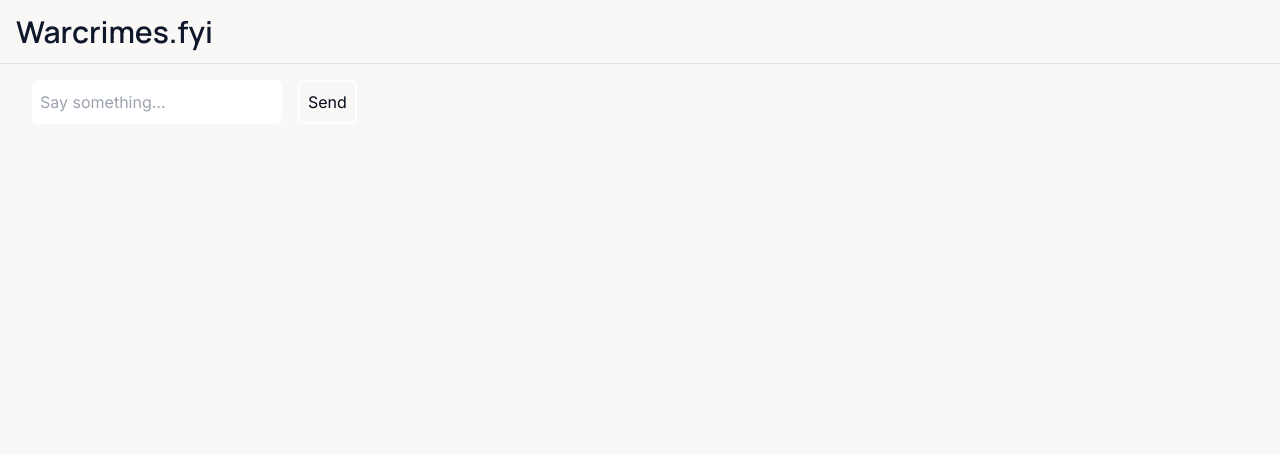
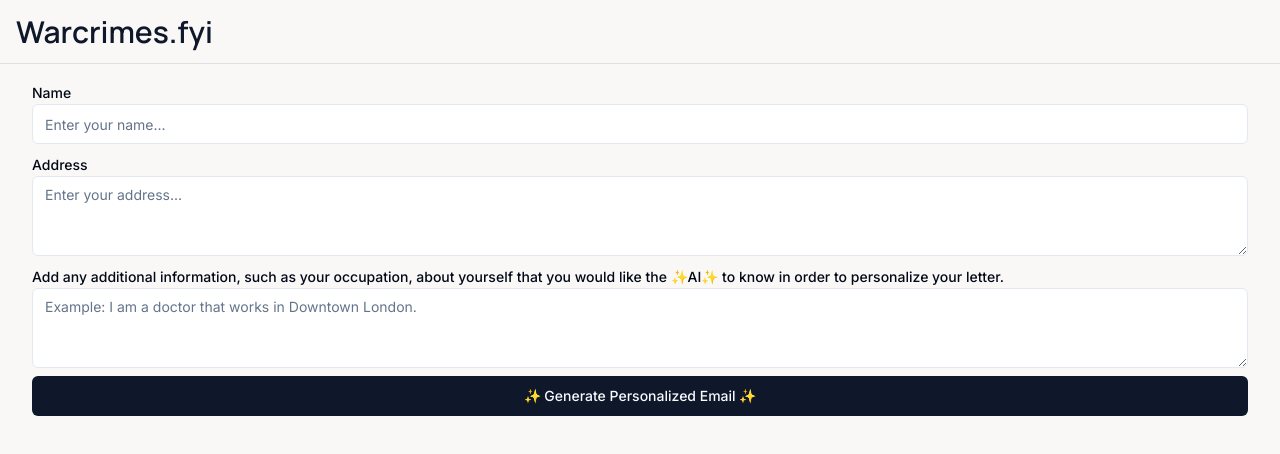
Before and after one commit to moinbukhari/politicians_fyi, a Next.js app: page /write in a window 1280 px wide. Shown: the top 454 px of the page. Built offline with nearby package versions, Linux system fonts and the light colour scheme.

Commit message:
Add genPrompt to page

```diff
--- a/app/api/utils/genPrompt.ts
+++ b/app/api/utils/genPrompt.ts
@@ -22,7 +22,7 @@
     ];
     promptString += `
 Here is some additional personal info:
-  ${additionalPersonalInfo.join("\n")}
+${additionalPersonalInfo.join("\n")}
     `;
   }
 
--- a/components/write/WriteForm.tsx
+++ b/components/write/WriteForm.tsx
@@ -1,36 +1,64 @@
 "use client";
 
-import { useChat } from "ai/react";
+import { useState } from "react";
+import { useChat, useCompletion } from "ai/react";
+
+// shadcn/ui
+import { Button } from "../ui/button";
+import { Input } from "../ui/input";
+import { Label } from "../ui/label";
+import { Textarea } from "../ui/textarea";
+
+// utils
+import genPromt from "@/app/api/utils/genPrompt";
 
 const WriteForm = () => {
-  const { messages, input, handleInputChange, handleSubmit } = useChat({
-    api: "/api/prompt",
-  });
+  const [name, setName] = useState("");
+  const [address, setAddress] = useState("");
+  const [additionalInfo, setAdditionalInfo] = useState("");
+  const [prompt, setPrompt] = useState("");
+
+  console.log("test", genPromt({ name, address, additionalInfo }));
+
+  const onSubmit = () => {
+    setPrompt(genPromt({ name, address, additionalInfo }));
+  };
 
   return (
-    <div>
-      <section className="mb-auto m">
-        {messages.map((m) => (
-          <div className="mb-4" key={m.id}>
-            {m.role === "user" ? "User: " : "AI: "}
-            {m.content}
-          </div>
-        ))}
-      </section>
-      <form className="flex space-x-4" onSubmit={handleSubmit}>
-        <input
-          className="rounded-md p-2 text-black"
-          value={input}
-          onChange={handleInputChange}
-          placeholder="Say something..."
+    <div className="grid gap-2">
+      <div>
+        <Label htmlFor="name">Name</Label>
+        <Input
+          id="name"
+          placeholder="Enter your name..."
+          value={name}
+          onChange={(e) => setName(e.target.value)}
         />
-        <button
-          className="border-solid border-2 border-white p-2 rounded-md"
-          type="submit"
-        >
-          Send
-        </button>
-      </form>
+      </div>
+      <div>
+        <Label htmlFor="address">Address</Label>
+        <Textarea
+          id="address"
+          placeholder="Enter your address..."
+          value={address}
+          onChange={(e) => setAddress(e.target.value)}
+        />
+      </div>
+      <div>
+        <Label htmlFor="additionalInfo">
+          Add any additional information, such as your occupation, about
+          yourself that you would like the ✨AI✨ to know in order to
+          personalize your letter.
+        </Label>
+        <Textarea
+          id="additionalInfo"
+          placeholder="Example: I am a doctor that works in Downtown London."
+          value={additionalInfo}
+          onChange={(e) => setAdditionalInfo(e.target.value)}
+        />
+      </div>
+
+      <Button onClick={onSubmit}>✨ Generate Personalized Email ✨</Button>
     </div>
   );
 };
```
